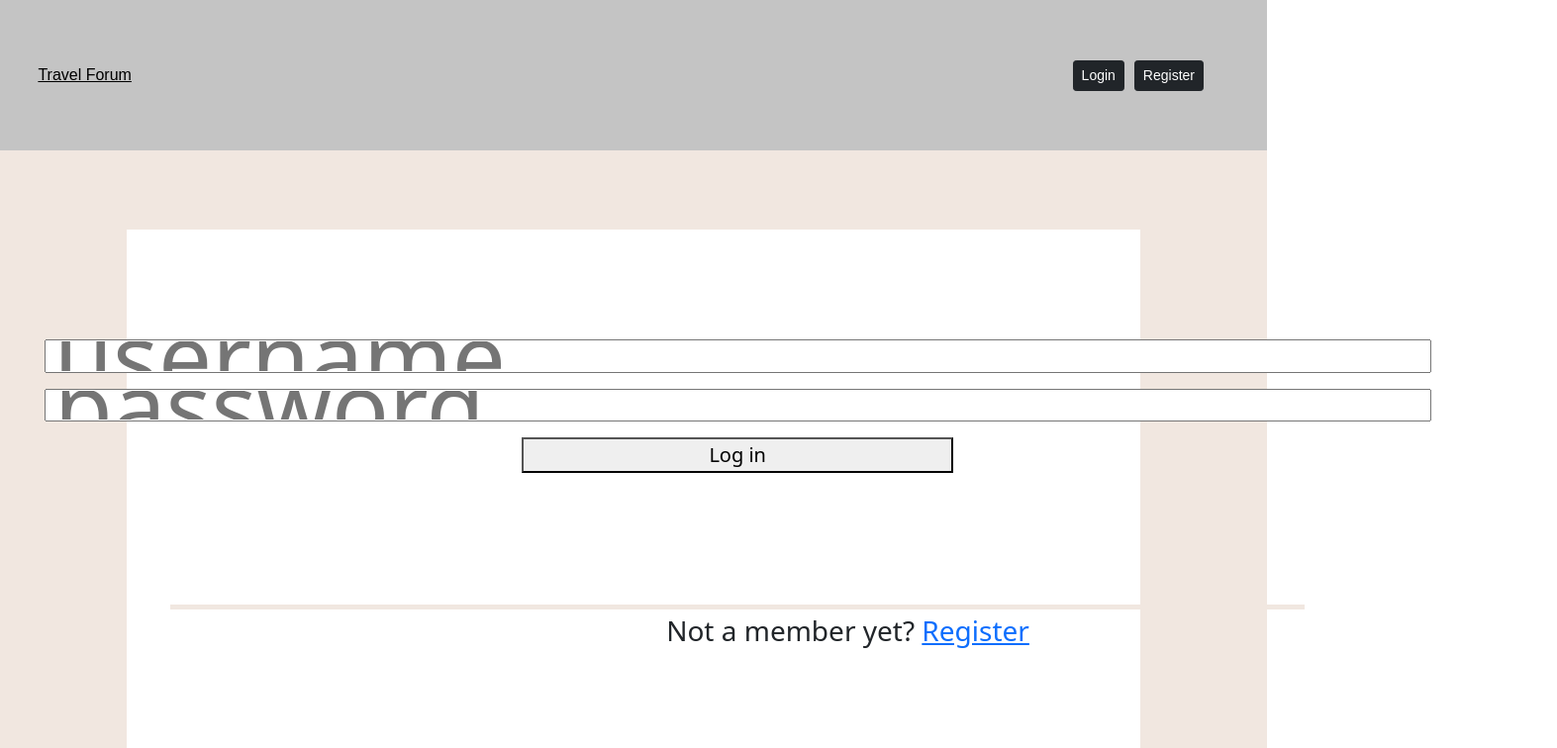
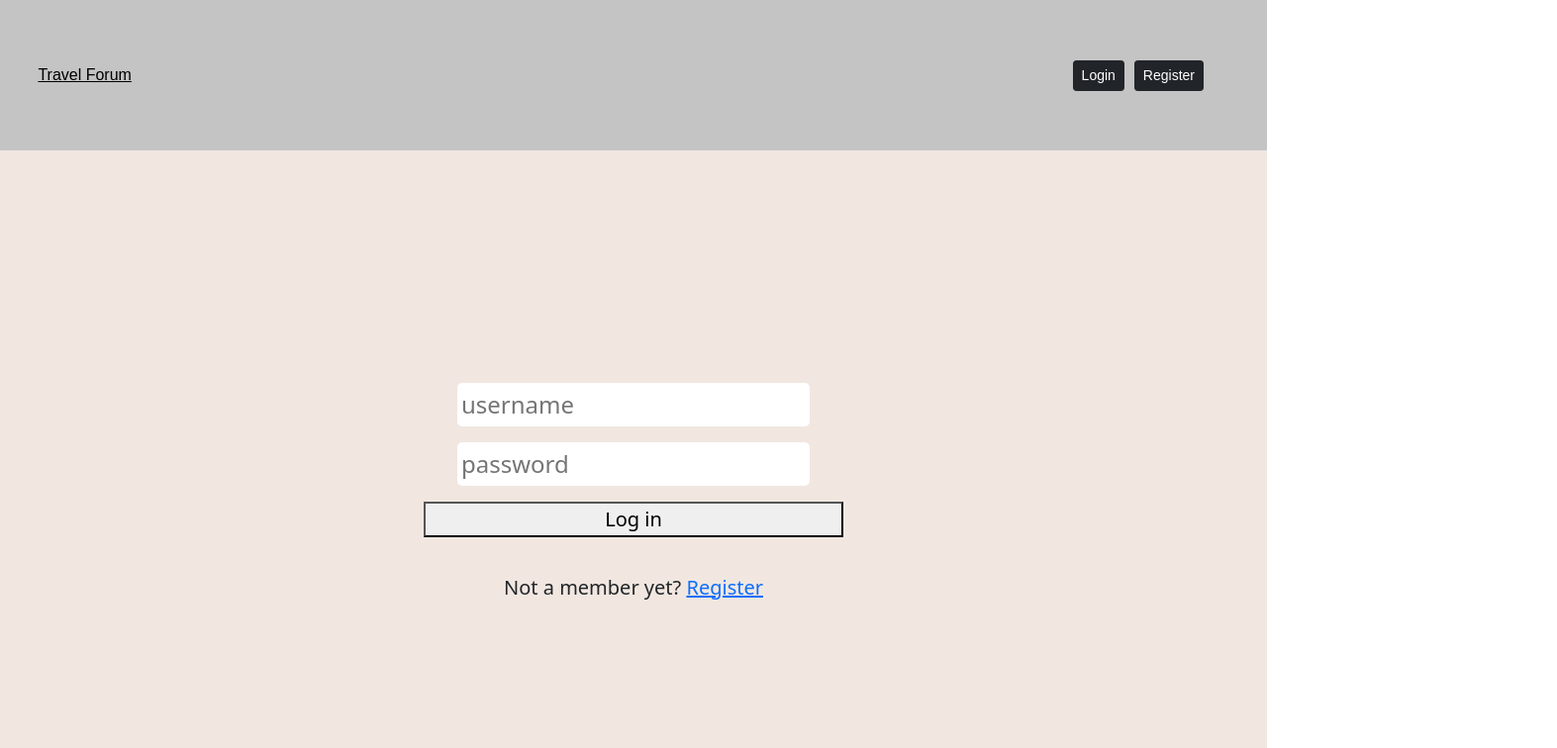
Before and after one commit to DeniiseB/travel-forum, a React (Create React App) app in the folder frontend/: page /login in a window 1280 px wide. Shown: the top 756 px of the page at 99% size, 1573 px wide, since content can reach past the window. Built offline with nearby package versions, Linux system fonts and the light colour scheme; no server answers.

Commit message:
Changed css

```diff
--- a/frontend/src/pages/login.jsx
+++ b/frontend/src/pages/login.jsx
@@ -90,53 +90,53 @@ export default Login;
 
 const styles = {
   loginWrapper: {
-    width: "100%",
+    /*  width: "100%",
     height: "100vh",
-    backgroundColor: "#f1e7e0",
+    backgroundColor: "#f1e7e0",*/
     display: "flex",
     alignItems: "center",
     justifyContent: "center",
+    backgroundColor: "#f1e7e0",
+    height: "100vh",
   },
 
   container: {
-    backgroundColor: "white",
-    width: "80%",
-    height: "80%",
     display: "grid",
     gridTemplateRows: "60% 40%",
-    fontSize: "2em",
   },
 
   inputs: {
-    paddingTop: "5vh",
+
     display: "flex",
     flexDirection: "column",
     gap: "2vh",
-    fontSize: "3em",
-    width: "80%",
+    fontSize: "1.5em",
+
     alignItems: "center",
-    marginLeft: "4vh",
+
     justifyContent: "center",
     borderBottom: "5px solid #f1e7e0",
   },
   input: {
-    height: "10%",
-    padding: "1vh",
+    borderRadius: "5px",
+    border: "none",
+    padding:"4px"
   },
   button: {
-    fontSize: "20px",
+     fontSize: "20px",
     width: "38%",
   },
   register: {
-    fontSize: "28px",
+    fontSize: "20px",
   },
   warning: {
-    fontSize: "20px",
+     fontSize: "20px",
     color: "red",
     display: "block",
+    padding:"2vh"
   },
   hide: {
-    color: "white",
+    color: "#f1e7e0",
     fontSize: "20px",
   },
   unvisable: {
@@ -144,13 +144,13 @@ const styles = {
   },
   attempts: {
     position: "fixed",
-    right: "20px",
+    right: "45px",
     bottom: "100px",
     color: "white",
-    fontSize: "20px",
+    fontSize: "15px",
     backgroundColor: "red",
     padding: "3px",
     borderRadius: "5px",
-    opacity:"0.7"
+    opacity: "0.7",
   },
 };
```
Also changed, not shown: 1 other file (tests, documents, lock files or other folders).
